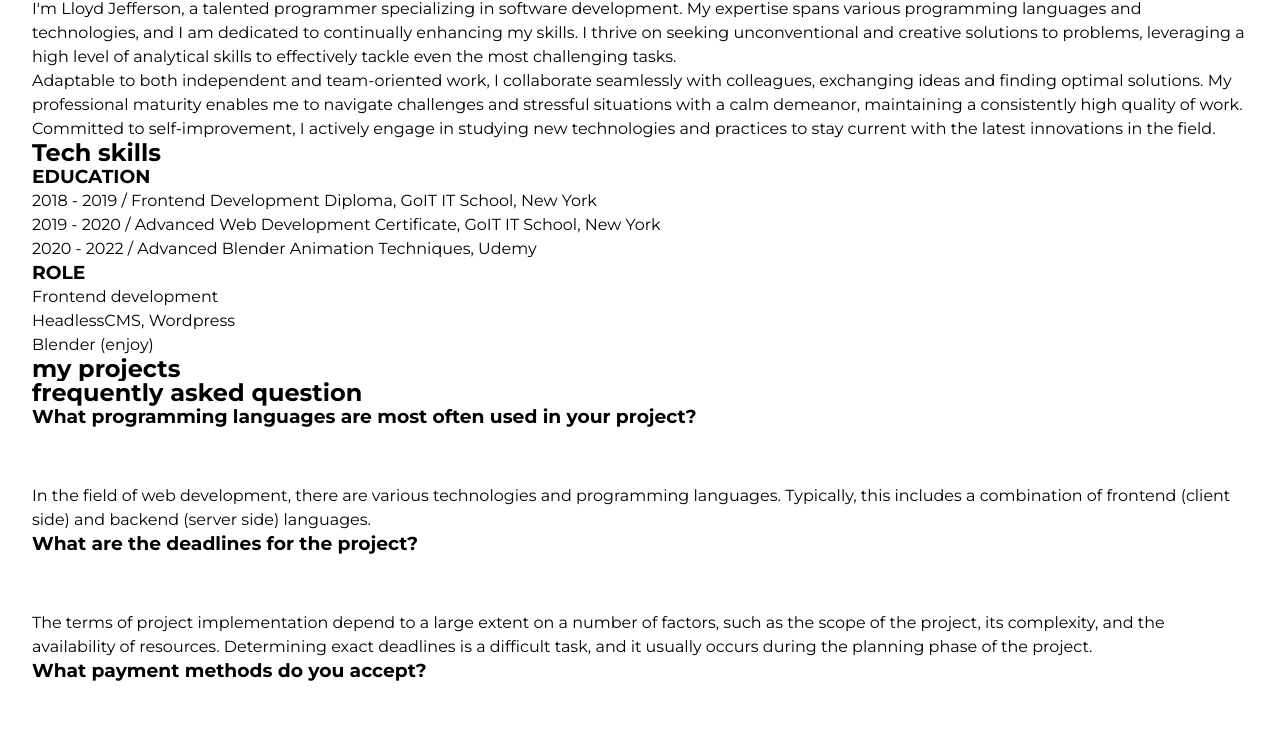
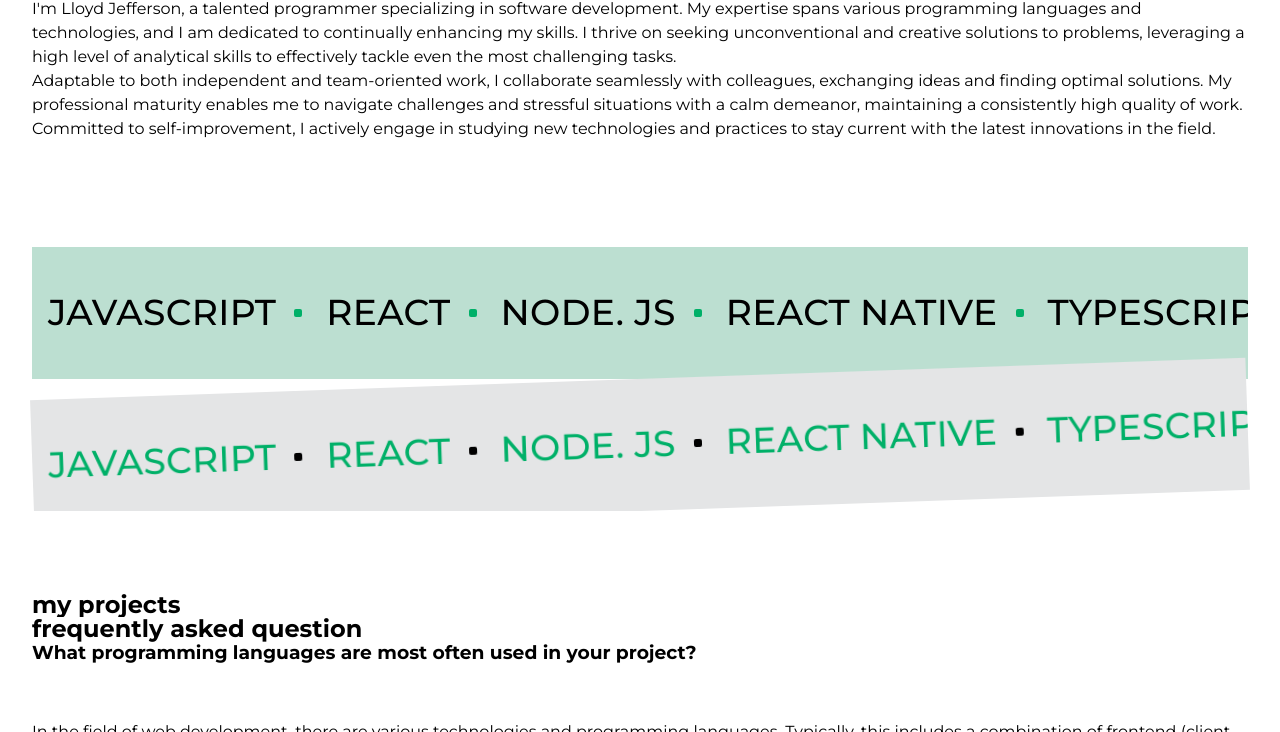
Before and after one commit to ValeriyaHr/portfolio-project-14, a website built with Vite: page src/index.html in a window 1280 px wide. Shown: the part 473-1205 px from the top of the page. Built offline with nearby package versions, Linux system fonts and the light colour scheme.

Commit message:
update tehn skils

```diff
--- a/package.json
+++ b/package.json
@@ -10,7 +10,7 @@
   },
   "devDependencies": {
     "glob": "^8.1.0",
-    "vite": "^4.5.2"
+    "vite": "^4.5.3"
   },
   "author": "Alexander Repeta <alexander.repeta@gmail.com>",
   "license": "ISC",
--- a/src/css/skills.css
+++ b/src/css/skills.css
@@ -0,0 +1,144 @@
+.skills {
+    margin-top: 40px;
+    margin-bottom: 40px;
+}
+
+.skills-container {
+    width: 100%;
+  }
+
+  .visually-hidden {
+    visibility: hidden;
+  }
+
+  .ticker-above {
+    overflow: hidden;
+    padding: 32px 0px;
+    font-weight: 500;
+    font-size: 34px;
+    text-transform: uppercase;
+    background-color: #BCDFD1;
+  }
+
+  .ticker-bottom {
+    overflow: hidden;
+    padding: 32px 0px;
+    font-weight: 500;
+    font-size: 34px;
+    text-transform: uppercase;
+    background-color: #E4E5E6;
+    transform: rotate(-2deg);
+  }
+
+  .skills-list {
+    display: flex;
+    gap: 16px;
+    min-width: 100%;
+    animation-name: skillsItem;
+    animation-duration: 5s;
+    animation-timing-function: ease-in-out;
+    animation-iteration-count: infinite;
+}
+
+
+  .skills-item {
+    position: relative;
+    font-weight: 500;
+    font-size: 32px;
+    line-height: 1.25;
+    letter-spacing: 0.02em;
+    text-transform: uppercase;
+    flex-shrink: 0;
+    margin: 0;
+    padding: 10px 16px;
+    white-space: nowrap;
+    margin-right: 2px;
+}
+
+@keyframes skillsItem {
+    from {
+      transform: translateX(0);
+    }
+
+    to {
+      transform: translateX(-100%);
+    }
+  }
+
+  .skills-item-green {
+    position: relative;
+    color: #00B068;
+    font-weight: 500;
+    font-size: 32px;
+    line-height: 1.25;
+    letter-spacing: 0.02em;
+    text-transform: uppercase;
+    flex-shrink: 0;
+    margin: 0;
+    padding: 10px 16px;
+    white-space: nowrap;
+    margin-right: 2px;
+  }
+
+  @keyframes skillsItemGreen {
+    from {
+      transform: translateX(0);
+    }
+
+    to {
+      transform: translateX(-100%);
+    }
+  }
+
+  .skills-item::before {
+    content: '';
+    position: absolute;
+    left: -16px;
+    top: 50%;
+    transform: translateY(-50%) rotate(-180deg);
+    width: 8px;
+    height: 8px;
+    border-radius: 2px;
+    background-color: #00b068;
+  }
+
+  .skills-item-green::before {
+    content: '';
+    position: absolute;
+    left: -16px;
+    top: 50%;
+    transform: translateY(-50%) rotate(-180deg);
+    width: 8px;
+    height: 8px;
+    border-radius: 2px;
+    background-color: #000000;
+  }
+
+
+
+
+  @media screen and (min-width: 768px) {
+    .skills {
+        margin-top: 62px;
+        margin-bottom: 62px;
+    }
+
+    .skills-item {
+        font-size: 36px;
+        line-height: 1.33;
+        letter-spacing: 0.01em;
+  }
+
+  .skills-item-green {
+    font-size: 36px;
+    line-height: 1.33;
+    letter-spacing: 0.01em;
+}
+}
+
+  @media screen and (min-width: 1280px) {
+    .skills {
+        margin-top: 82px;
+        margin-bottom: 82px;
+    }
+  }
--- a/src/partials/skills.html
+++ b/src/partials/skills.html
@@ -1,17 +1,26 @@
 <section class="skills">
     <div class="container skills-container">
         <h2 class="skills-tittle visually-hidden">Tech skills</h2>
-<h3 class="about-sub-tittle">EDUCATION</h3>
-<ul class="about-list-education">
-    <li class="education-item">2018 - 2019  / Frontend Development Diploma, GoIT IT School, New York</li>
-    <li class="education-item">2019 - 2020 / Advanced Web Development Certificate, GoIT IT School, New York</li>
-    <li class="education-item">2020 - 2022 / Advanced Blender Animation Techniques, Udemy</li>
-</ul>
-<h3 class="about-sub-tittle">ROLE</h3>
-<ul class="about-list-role">
-    <li class="role-item">Frontend development</li>
-    <li class="role-item">HeadlessCMS, Wordpress</li>
-    <li class="role-item">Blender (enjoy)</li>
-</ul>
-</div>
+         <div class="ticker-above">
+            <div class="skills-list">
+                <span class="skills-item">JavaScript</span>
+                <span class="skills-item">React</span>
+                <span class="skills-item">Node. js</span>
+                <span class="skills-item">React Native</span>
+                <span class="skills-item">Typescript</span>
+            </div>
+         </div>
+
+        <div class="ticker-bottom">
+            <div class="skills-list">
+                <span class="skills-item-green">JavaScript</span>
+                <span class="skills-item-green">React</span>
+                <span class="skills-item-green">Node. js</span>
+                <span class="skills-item-green">React Native</span>
+                <span class="skills-item-green">Typescript</span>
+            </div>
+        </div>
+
+    </div>
+
 </section>
```
Also changed, not shown: 1 other file.
